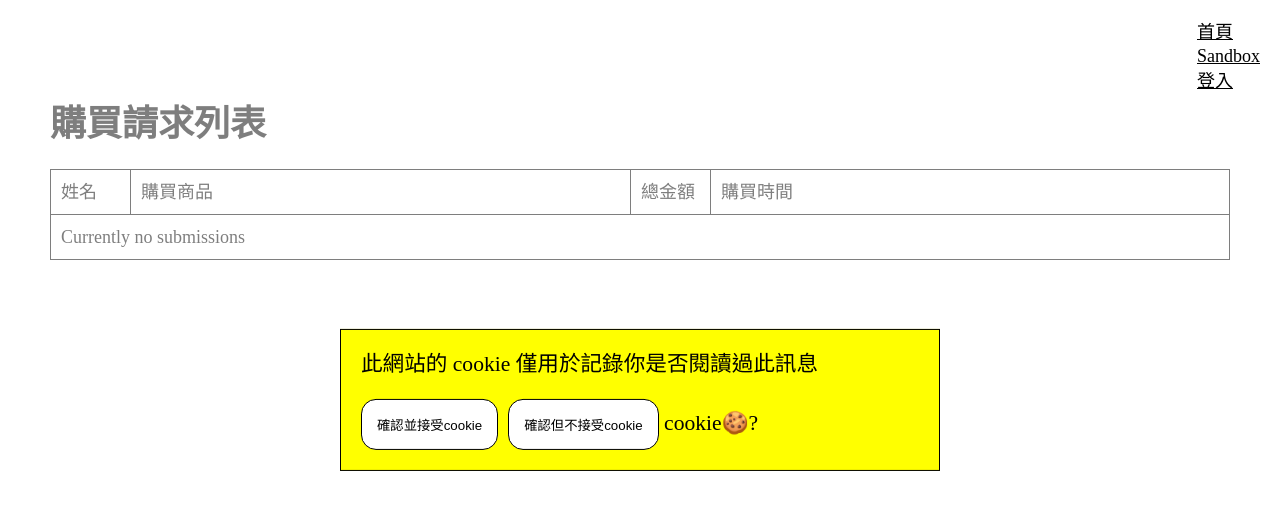
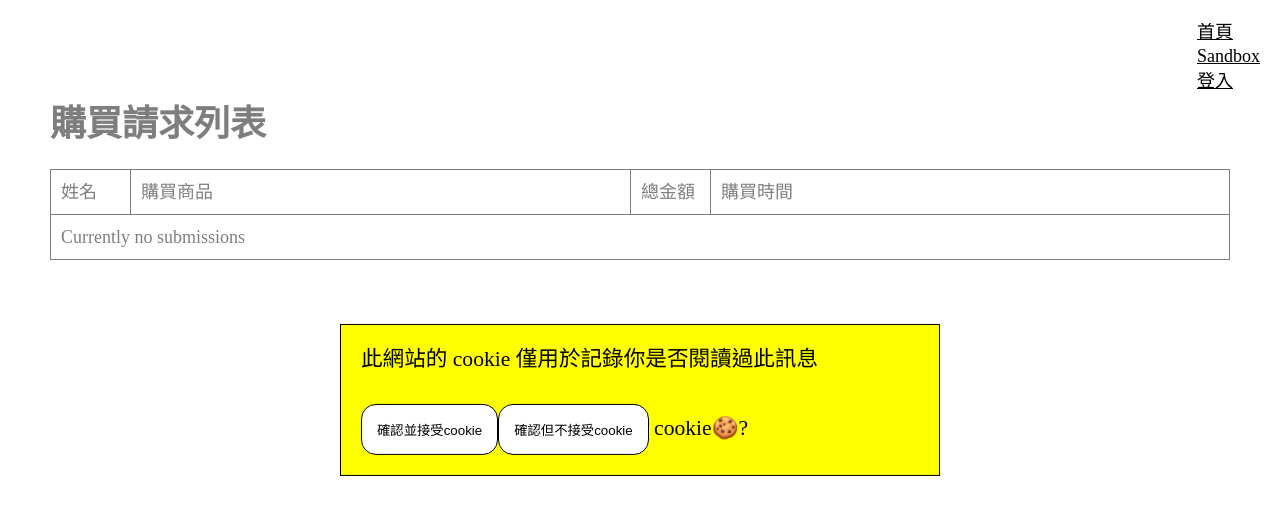
Before and after one commit to weiwanghasbeenused/cart-handler, a PHP site: page / in a window 1280 px wide. Shown: the top 515 px of the page. Run offline with PHP 8.4, Linux system fonts and the light colour scheme; data that the repository does not hold is empty.

Commit message:
move announcement to the right place

```diff
--- a/static/css/main.css
+++ b/static/css/main.css
@@ -110,6 +110,7 @@ body.sandbox
     width: 60vw;
     max-width: 600px;
     font-size: 1.2em;
+    z-index: 1000;
 }
 
 body.viewing-announcement #announcement
@@ -130,13 +131,12 @@ button
     cursor: pointer;
     background-color: #fff;
 }
-button + button
-{
-    margin-left: 10px;
-}
 button:hover
 {
     background-color: #ddd;
+}
+#control-bar button + button {
+    margin-top: 10px;
 }
 #control-bar
 {
```
